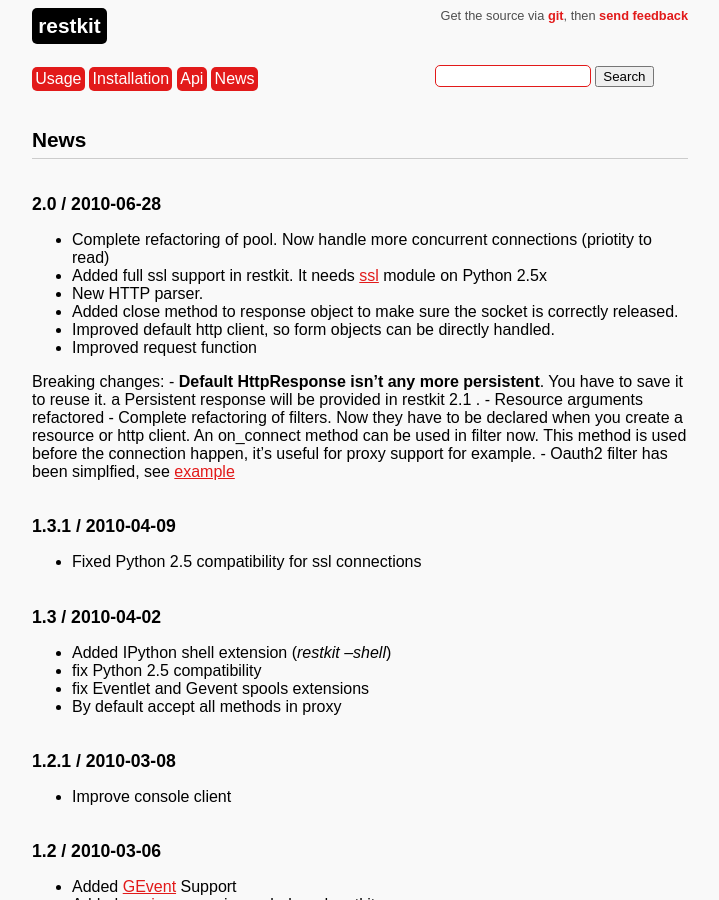
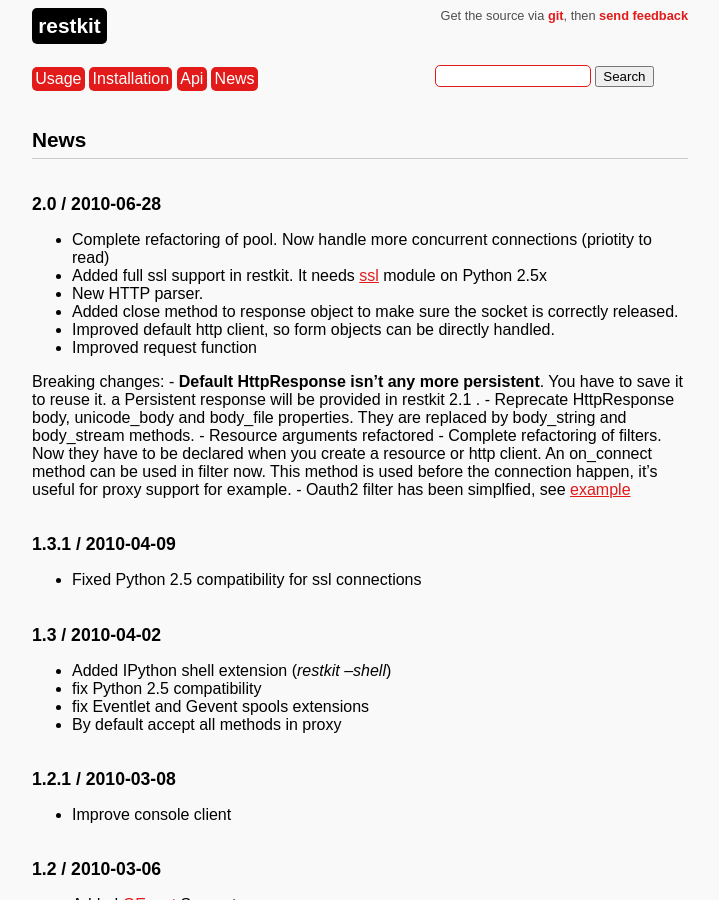
Before and after one commit to benoitc/restkit, a Sphinx documentation site: the page built from doc/news.rst, in a window 1280 px wide and 900 px high. Shown: the whole window, without its empty margins (280-999 px from the left). Built offline with Sphinx 7.4.7, drawn with Linux system fonts in a browser that asks for light colours; comment, search, counter and statistics services are not loaded.

Commit message:
update news

```diff
--- a/doc/news.rst
+++ b/doc/news.rst
@@ -17,6 +17,7 @@
 
 Breaking changes:
 - **Default HttpResponse isn't any more persistent**. You have to save it to reuse it. a Persistent response will be provided in restkit 2.1 .
+- Reprecate HttpResponse body, unicode_body and body_file properties. They are replaced  by body_string and body_stream methods.
 - Resource arguments refactored
 - Complete refactoring of filters. Now they have to be declared when you create a resource or http client. An on_connect method can be used in filter now. This method is used before the connection happen, it's useful for proxy support for example.
 - Oauth2 filter has been simplfied, see `example <auth.html>`_
```
